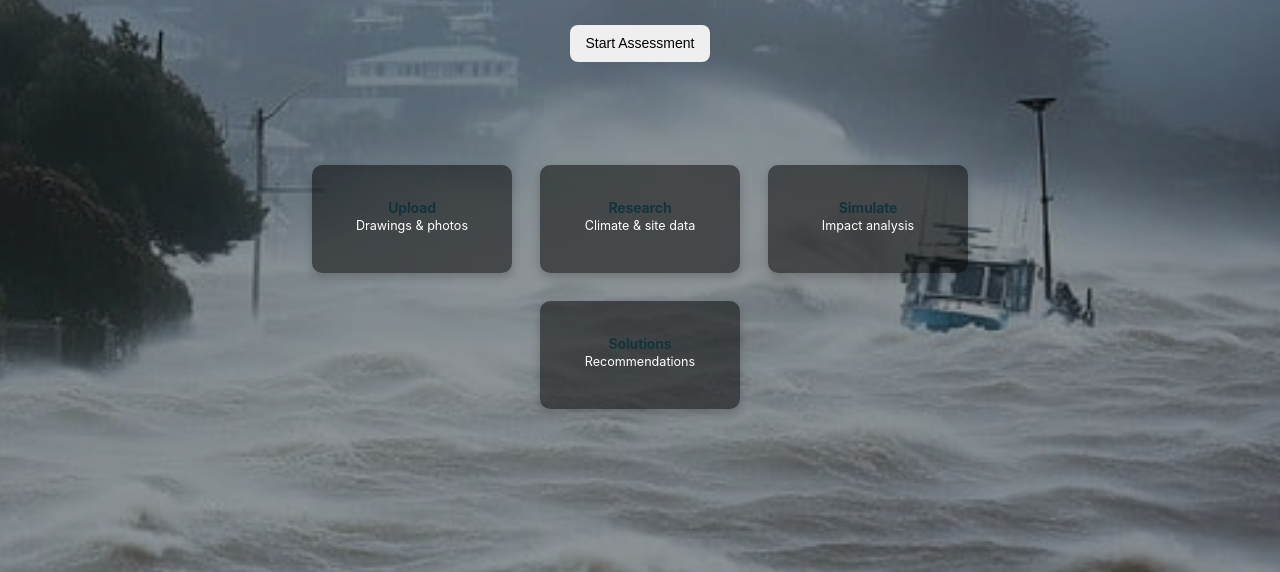
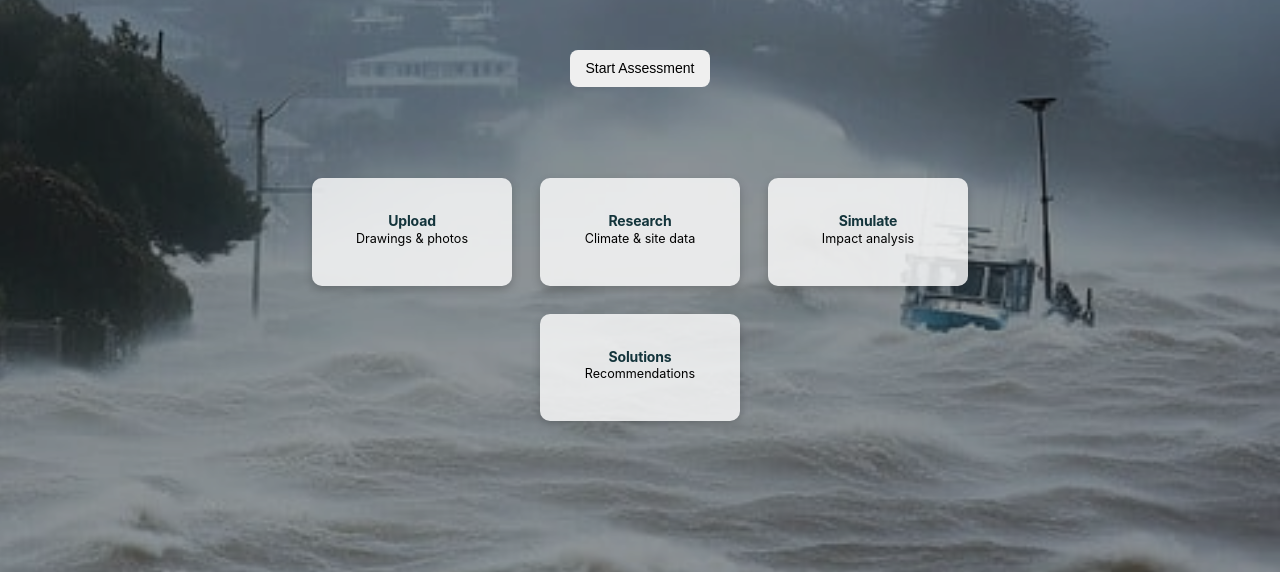
Before and after one commit to AniketClimate/CHIP, a website: page index.html in a window 1280 px wide. Shown: the part 308-880 px from the top of the page. Drawn offline with nearby package versions, Linux system fonts and the light colour scheme; a web font is replaced by a local one.

Commit message:
Update index.html

```diff
--- a/index.html
+++ b/index.html
@@ -78,6 +78,8 @@ function showSection(sectionId) {
     <p style="max-width:800px; font-size:1.2rem; margin-bottom:2rem;">
       Protecting healthcare facilities, workforce and patients from extreme heat, flooding, and power outages with
 advanced climate simulations for tailored retrofit solutions.
+        <br/>
+        <br/>
     </p>
 
     <!-- CTA Button -->
@@ -101,8 +103,8 @@ advanced climate simulations for tailored retrofit solutions.
   <div style="
     flex: 0 0 200px;
     max-width: 200px;
-    background: rgba(0, 0, 0, 0.5); /* dark semi-transparent */
-    color: white;
+    background: rgba(255, 255, 255, 0.8); /* dark semi-transparent */
+    color: #000;
     border-radius: 10px;
     padding: 1.5rem;
     box-shadow: 0 4px 10px rgba(0,0,0,0.2);
@@ -116,8 +118,8 @@ advanced climate simulations for tailored retrofit solutions.
   <div style="
     flex: 0 0 200px;
     max-width: 200px;
-    background: rgba(0, 0, 0, 0.5);
-    color: white;
+    background: rgba(255, 255, 255, 0.8);
+    color: #000;
     border-radius: 10px;
     padding: 1.5rem;
     box-shadow: 0 4px 10px rgba(0,0,0,0.2);
@@ -131,8 +133,8 @@ advanced climate simulations for tailored retrofit solutions.
   <div style="
     flex: 0 0 200px;
     max-width: 200px;
-    background: rgba(0, 0, 0, 0.5);
-    color: white;
+    background: rgba(255, 255, 255, 0.8);
+    color: #000;
     border-radius: 10px;
     padding: 1.5rem;
     box-shadow: 0 4px 10px rgba(0,0,0,0.2);
@@ -146,8 +148,8 @@ advanced climate simulations for tailored retrofit solutions.
   <div style="
     flex: 0 0 200px;
     max-width: 200px;
-    background: rgba(0, 0, 0, 0.5);
-    color: white;
+    background: rgba(255, 255, 255, 0.8);
+    color: #000;
     border-radius: 10px;
     padding: 1.5rem;
     box-shadow: 0 4px 10px rgba(0,0,0,0.2);
```
